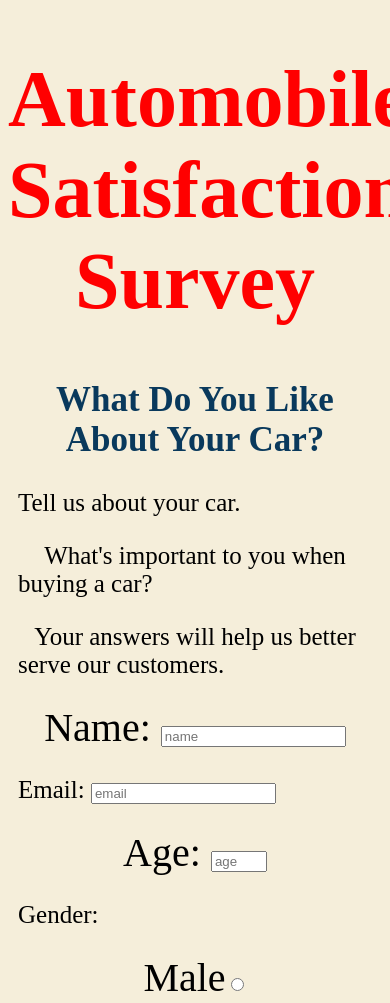
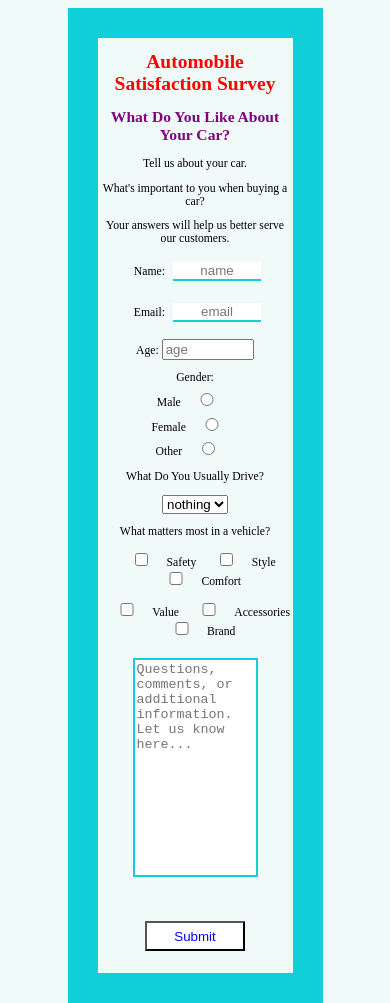
Before and after one commit to bds67/SurveyForm, a plain HTML site: page index.html in a window 390 px wide. Shown: the top 1003 px of the page. Drawn offline with Linux system fonts and the light colour scheme.

Commit message:
Update style.css

```diff
--- a/style.css
+++ b/style.css
@@ -1,56 +1,101 @@
+  div {
+    width: 50vw;
+    border: 30px solid #11cfd9;
+    padding: 0px;
+    margin: auto;
+    text-align: center;
+}
+div p {
+  width: 50vw;
+  text-align: center;
+}
 .center {
   display: block;
   margin-left: auto;
   margin-right: auto;
-  width: 50%;
+  width: 75vw;
+  }
+h1 {
+  text-align: center;
+  color: red;
+  font-size: 5vw
 }
-img {
-  max-width: 100%;
-  height: auto;
-}
-figcaption {
-  font-size: 20px;
-  font-style:italic;
-
-}
-main {
-  display: block;
+h2 {
+  text-align: center;
+  color: purple;
+  font-size: 4vw
 }
 body {
-  background-color: #f5eeda;
-  opacity: ;
-  font-size: 40px;
+  background: #f0faf9;
+  text-align: center;
+  font-size: 3vw;
+}
+button {
+  height: 30px;
+  width: 100px;
+  color: blue;
+  background: white;
+  margin: 10px;
+}
+button:hover{
+  transition: 1s;
+  color: white;
+  background: blue;
+}
+textarea {
+  height: 25vh;
+  max-height: 35vh;
+  width:30vw;
+  max-width: 35vw;
+  margin: 20px 20px;
+  resize: none;
+  border: 2px solid #11cfd9;
+}
+input[type="text"], input[type="email"], input[type="number"] input[type="checkbox"] {
+  border: none;
+  border-bottom: 2px solid #11cfd9;
+}
+input[type="radio"]{
+  margin-top: -10px;
+}
+#name{
+  margin: 5px 5px;
   text-align: center;
 }
-h1 {
-  color: red;
+#name-label{
+  margin-left: 10px;
+}
+#email{
+  margin: 5px 5px;
+  text-align: center
+}
+#email-label{
+  margin-left: 10px;
+}
+#age{
+  margin: 5px 5px;
   text-align: center;
-    .serif {
-      font-family: "Times New Roman", Times, serif;
+}
+#gender{
+  margin: 5px 5px;
+  text-align: center;
+}
+@media (max-width: 400px) {
+  input{
+    width: 10vh;
+  }
+  #number-label{
+    width: 10px;
+  }
+  input[type="radio"] {
+  margin-left: -16px;
+    margin-right: -16px;
+}
+  input[type="checkbox"]{
+    margin-right: -17px;
+    margin-left: -15px;
   }
 }
-h2 {
-  color: #09395c;
-  font-size: 35px;
-  text-align: center;
+@media (max-width: 500px){
+  font-size: 4px;
 }
-p {
-  color: black;
-  font-size: 25px;
-  margin-left: 10px;
-  margin-right: 10px;
-  text-align-last: left;
-}
-ul li {
-  font-size: 18px;
-  line-height: 25px;
-  list-style-position: inside;
-  display: flex;
-  text-align: left;
-  margin-left: 350px;
-  margin-right: 300px;
-}
-footer {
-  font-size: 15px;
-  text-align: left;
-}
```
